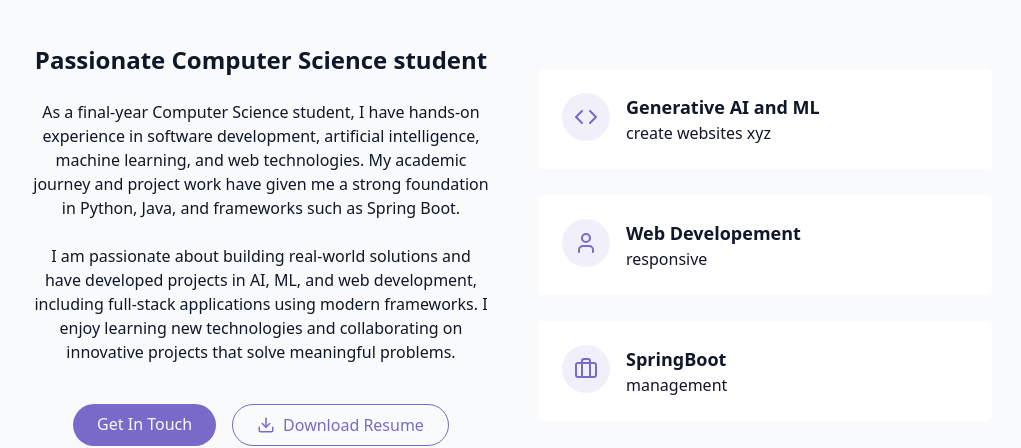
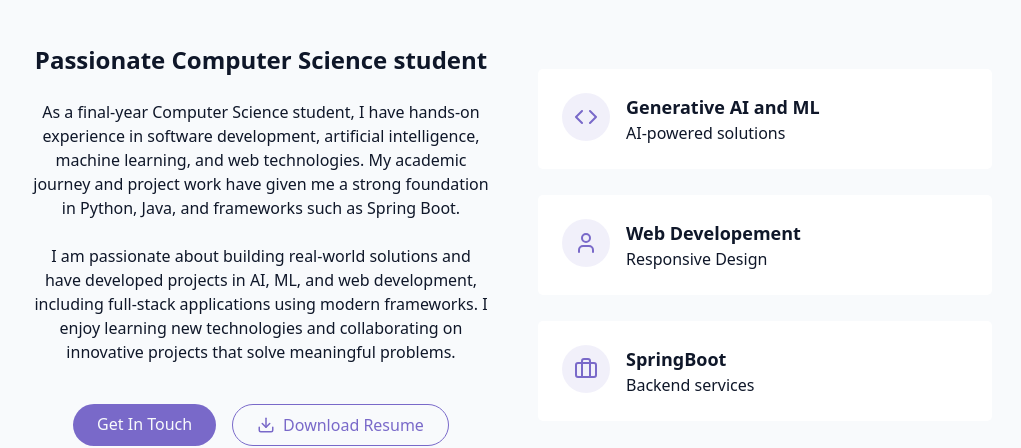
Before and after one commit to AryanChakravarty/portfolio, a React (Vite) app: page / in a window 1280 px wide. Shown: the part 940-1388 px from the top of the page, without its empty margins (127-1148 px from the left). Built offline with nearby package versions, Linux system fonts and the light colour scheme.

Commit message:
Added resume and modified about section

```diff
--- a/src/components/AboutSection.jsx
+++ b/src/components/AboutSection.jsx
@@ -48,7 +48,7 @@ export const AboutSection = () => {
                             <div className="text-left">
                                 <h4 className="font-semibold text-lg"> Generative AI and ML</h4>
                                 <p className="text-muted-foreground">
-                                    create websites xyz
+                                    AI-powered solutions
                                 </p>
                             </div>
                         </div>
@@ -61,7 +61,7 @@ export const AboutSection = () => {
                             <div className="text-left">
                                 <h4 className="font-semibold text-lg"> Web Developement</h4>
                                 <p className="text-muted-foreground">
-                                    responsive
+                                    Responsive Design
                                 </p>
                             </div>
                         </div>
@@ -74,7 +74,7 @@ export const AboutSection = () => {
                             <div className="text-left">
                                 <h4 className="font-semibold text-lg"> SpringBoot</h4>
                                 <p className="text-muted-foreground">
-                                    management
+                                    Backend services
                                 </p>
                             </div>
                         </div>
```
Also changed, not shown: 1 other file (tests, documents, lock files or other folders).
